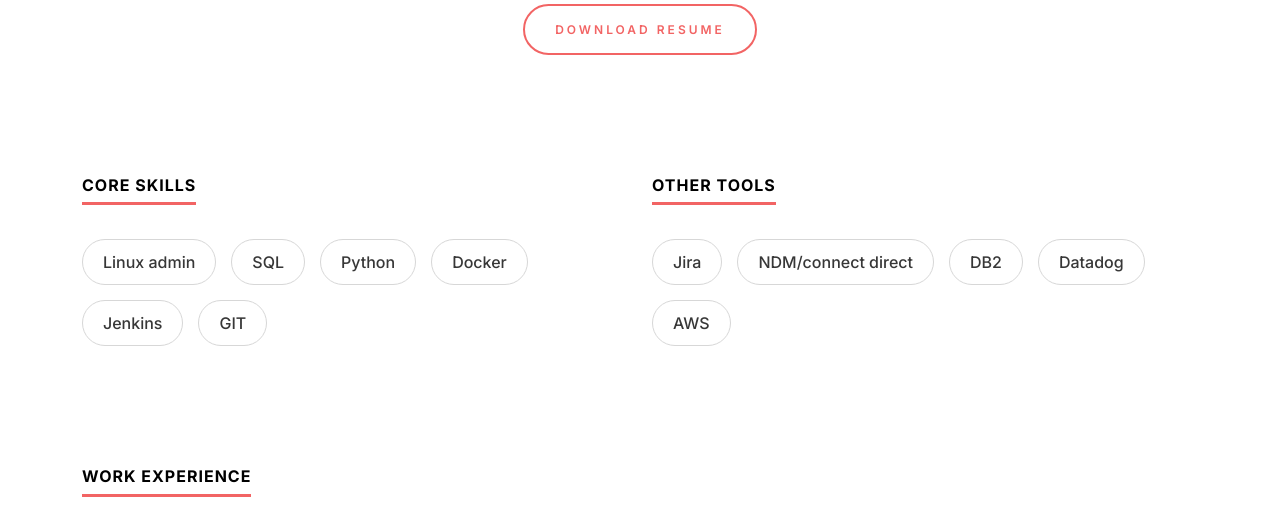
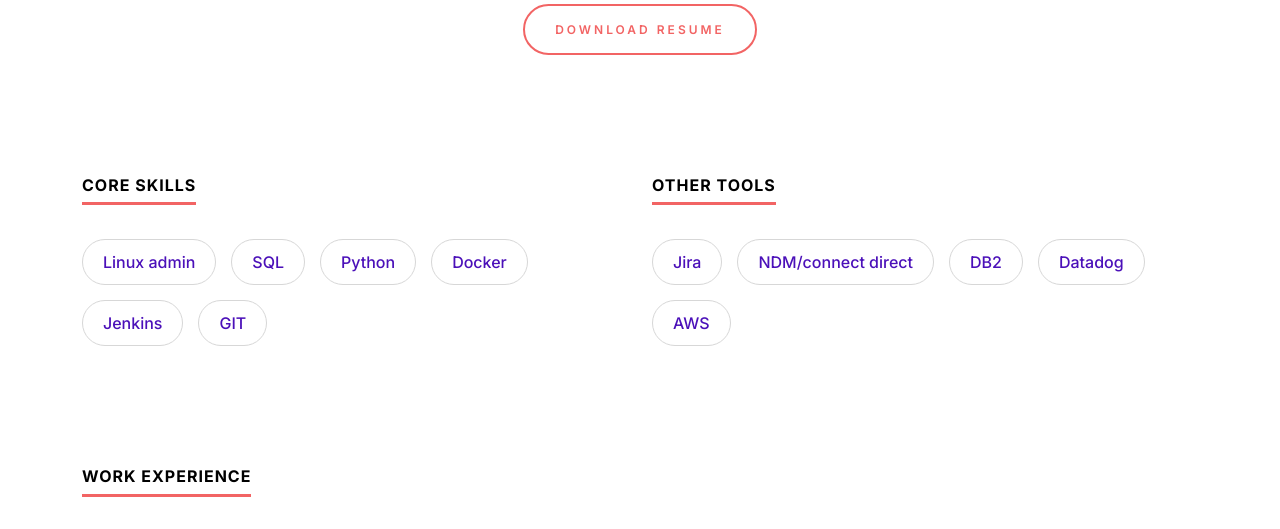
Before and after one commit to migu184/miguelresume, a Django app: page / in a window 1280 px wide. Shown: the part 1075-1604 px from the top of the page. Run offline with Django 4.2, Linux system fonts and the light colour scheme; some libraries are stand-ins or nearby versions.

Commit message:
skills color change

```diff
--- a/static/css/main.css
+++ b/static/css/main.css
@@ -72,7 +72,7 @@ svg,img { max-width: 100%; height: auto; }
 ----------------------------------------------------------------*/
 .ds-skills-section{ padding-bottom: 105px; }
 .ds-skills-list{ list-style: none; padding: 0; margin: 0; display: flex; flex-wrap: wrap; align-items: center; margin-top: 11px; }
-.ds-skills-list li{ display: inline-block; color: #373737; font-size: 16px; padding:10px 20px; background-color: #FFF; border: 1px solid #D7D7D7;
+.ds-skills-list li{ display: inline-block; color: #4b10b9; font-size: 16px; padding:10px 20px; background-color: #FFF; border: 1px solid #D7D7D7;
   border-radius: 27px; margin-right: 15px; margin-bottom: 15px;  font-weight: 500;}
 
 /*-----------------------------------------------------------------
```
